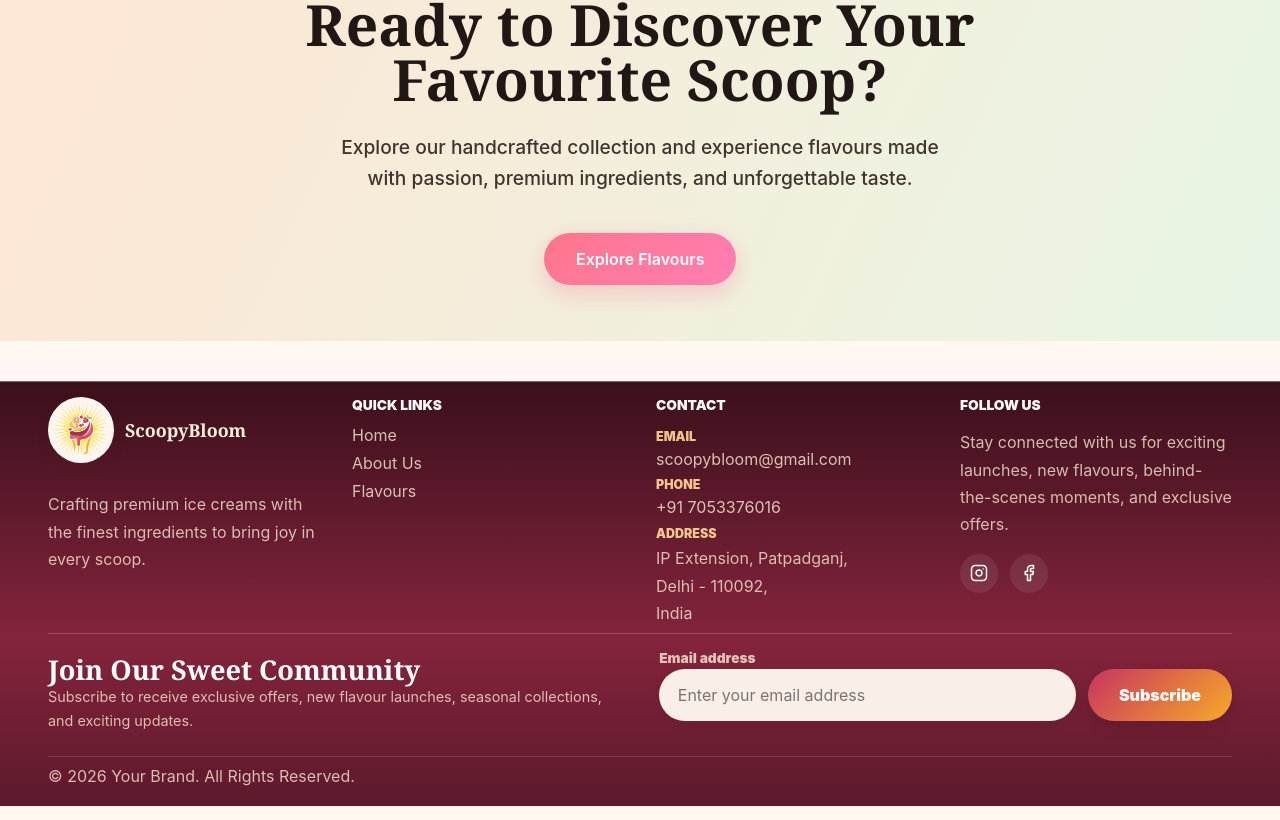
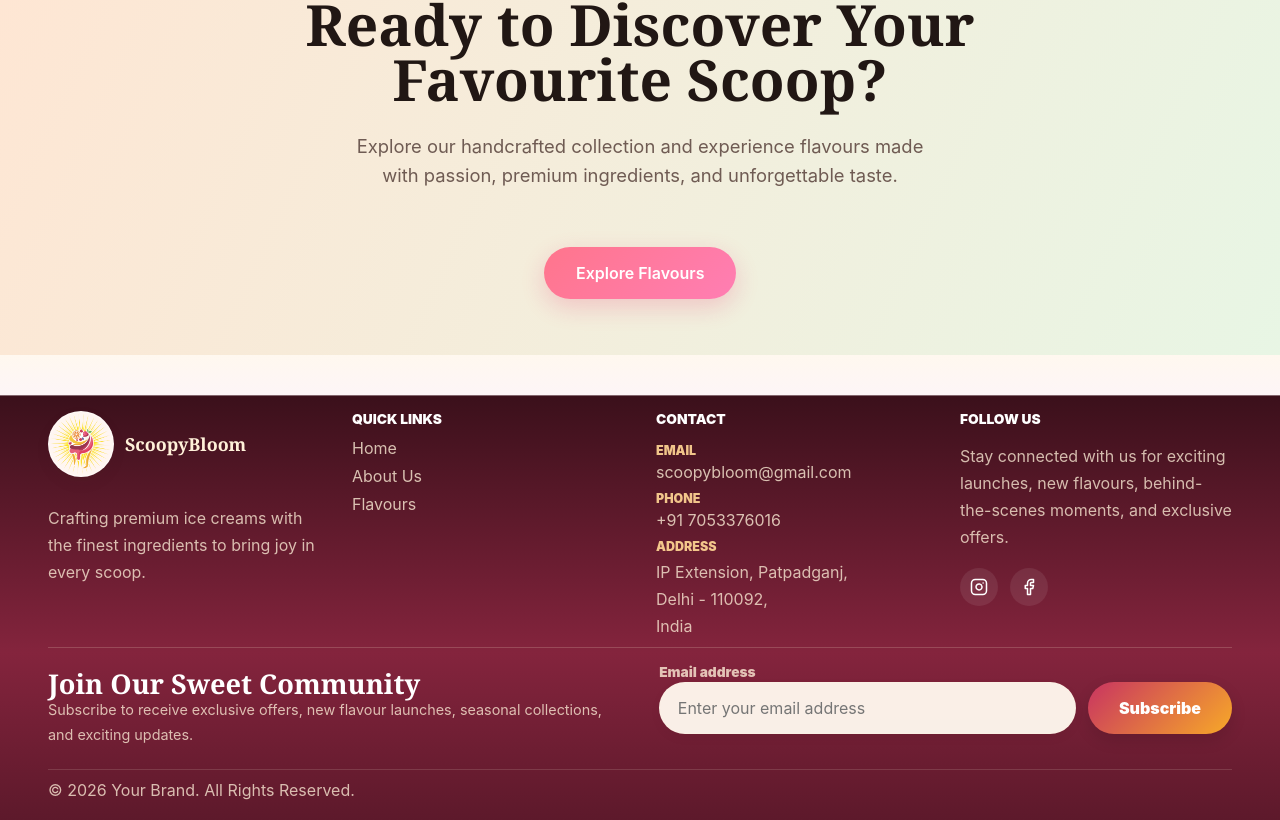
Before and after one commit to Akpandey04/ice-cream, a React (Vite) app: page /about in a window 1280 px wide. Shown: the part 2817-3637 px from the top of the page. Built offline with nearby package versions, Linux system fonts and the light colour scheme.

Commit message:
fix: resolve spacing issue between text and explore flavours button on about page cta

```diff
--- a/src/pages/AboutPage.tsx
+++ b/src/pages/AboutPage.tsx
@@ -106,11 +106,11 @@ export default function AboutPage() {
       {/* Section 5 — Call to Action */}
       <section className="section-panel flavours-cta-section reveal">
         <div className="section-heading" style={{ textAlign: "center", display: "flex", flexDirection: "column", alignItems: "center", margin: "0 auto" }}>
-          <h2 style={{ maxWidth: "22ch", margin: "0 auto" }}>Ready to Discover Your Favourite Scoop?</h2>
-          <p className="hero__text" style={{ margin: "1.5rem auto 2.5rem", maxWidth: "600px" }}>
+          <h2 style={{ maxWidth: "22ch", margin: "0 auto", color: "var(--ink)" }}>Ready to Discover Your Favourite Scoop?</h2>
+          <p style={{ margin: "1.5rem auto 2.5rem", maxWidth: "600px", fontSize: "1.15rem", lineHeight: 1.6, color: "var(--muted)" }}>
             Explore our handcrafted collection and experience flavours made with passion, premium ingredients, and unforgettable taste.
           </p>
-          <a className="button button--primary magnetic" href="/flavours" style={{ alignSelf: "center" }}>Explore Flavours</a>
+          <a className="button button--primary magnetic" href="/flavours" style={{ alignSelf: "center", marginTop: "1rem" }}>Explore Flavours</a>
         </div>
       </section>
     </main>
```
